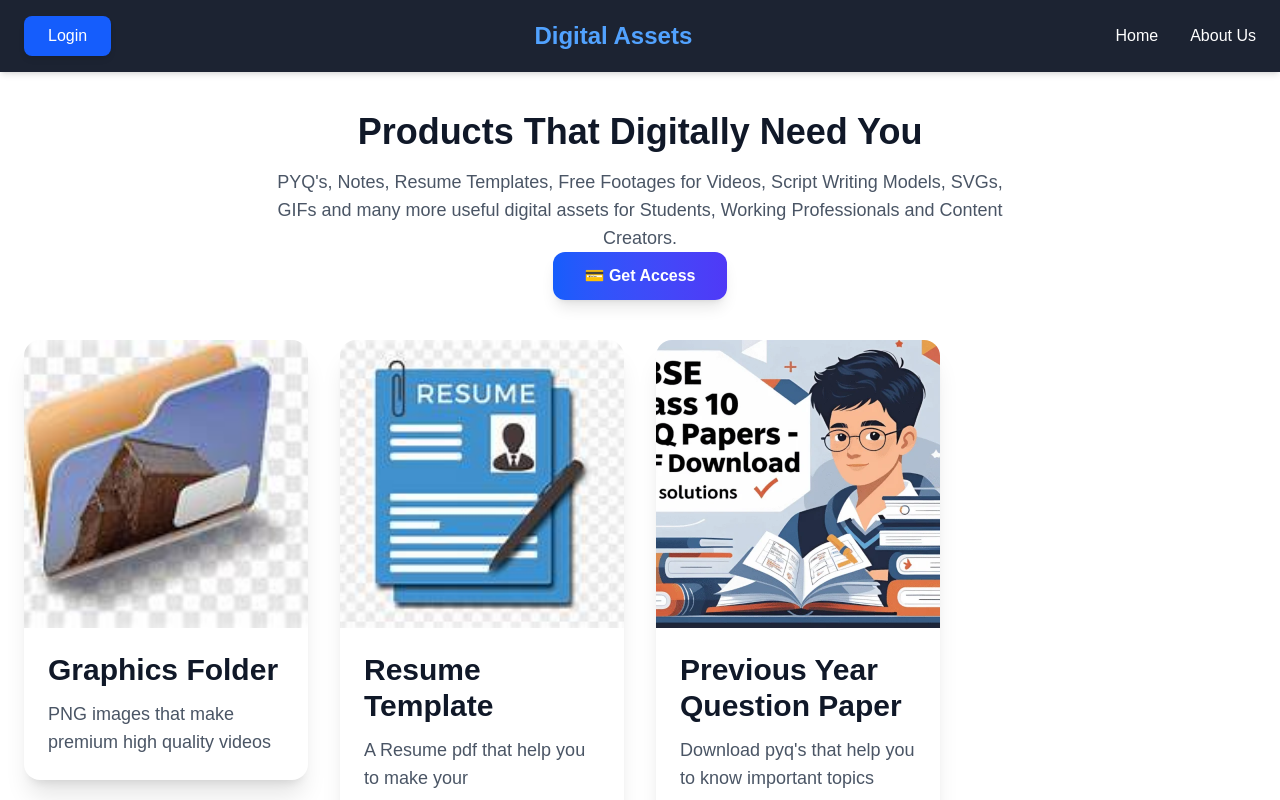
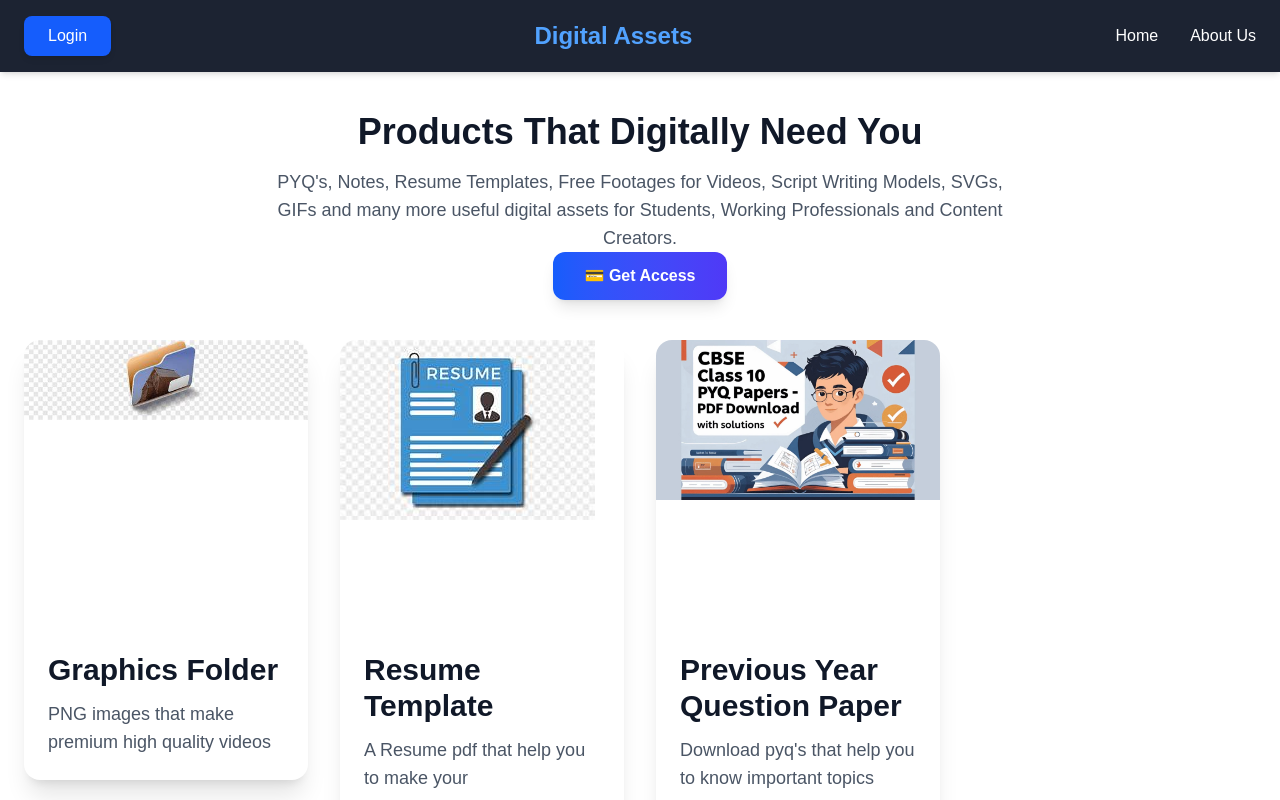
Before and after one commit to alimohammadsa98-stack/DPS, a Next.js app in the folder dp/: page / in a window 1280 px wide. Shown: the top 800 px of the page. Built offline with nearby package versions, Linux system fonts and the light colour scheme; no server answers.

Commit message:
make changes

```diff
--- a/dp/src/app/components/Card.js
+++ b/dp/src/app/components/Card.js
@@ -6,7 +6,7 @@ const ProductCard = (params) => {
 
       {/* Product Image */}
       <div className="relative w-full h-72">
-        <Image
+        <img
           src={params.im} // public folder me image rakho
           alt="Wireless Headphones"
           fill
```
